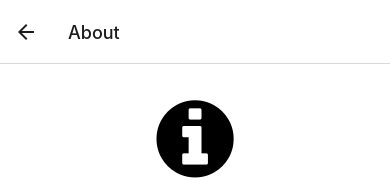
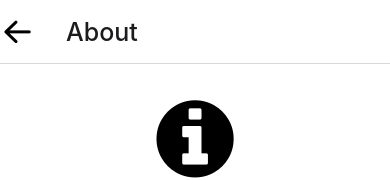
Before and after one commit to WildPastry/JustForToday, a React Native app: screen /About in a window 390 px wide. Shown: the top 180 px of the page. Built offline with nearby package versions, Linux system fonts and the light colour scheme; what expo-linking would draw is missing.

Commit message:
Adding icon margin

```diff
--- a/app/constants/Control.ts
+++ b/app/constants/Control.ts
@@ -2,6 +2,7 @@ export default {
   small: {
     subTitle: { fontSize: 20 },
     icon: 25,
+    iconMargin: 10,
     displayIcon: 60,
     tab: 70,
     tabLabel: 15,
@@ -17,6 +18,7 @@ export default {
   medium: {
     subTitle: { fontSize: 27 },
     icon: 35,
+    iconMargin: 15,
     displayIcon: 90,
     tab: 90,
     tabLabel: 17,
@@ -32,6 +34,7 @@ export default {
   large: {
     subTitle: { fontSize: 40 },
     icon: 45,
+    iconMargin: 20,
     displayIcon: 130,
     tab: 110,
     tabLabel: 20,
--- a/app/navigation/index.tsx
+++ b/app/navigation/index.tsx
@@ -1,15 +1,16 @@
 import * as React from 'react';
+import {
+  AntDesign,
+  FontAwesome,
+  FontAwesome5,
+  MaterialCommunityIcons
+} from '@expo/vector-icons';
 import { ColorSchemeName, Pressable } from 'react-native';
 import {
   DarkTheme,
   DefaultTheme,
   NavigationContainer
 } from '@react-navigation/native';
-import {
-  FontAwesome,
-  FontAwesome5,
-  MaterialCommunityIcons
-} from '@expo/vector-icons';
 import {
   RootStackParamList,
   RootTabParamList,
@@ -47,6 +48,11 @@ export default function Navigation({
 const Stack = createNativeStackNavigator<RootStackParamList>();
 
 function RootNavigator() {
+  // Colour settings
+  const colorScheme: NonNullable<ColorSchemeName> = useColorScheme();
+  // Font settings
+  const deviceSize: IDeviceSize[keyof IDeviceSize] = getDeviceSize();
+
   return (
     <Stack.Navigator>
       <Stack.Screen
@@ -60,7 +66,29 @@ function RootNavigator() {
         options={{ title: 'Oops!' }}
       />
       <Stack.Group screenOptions={{ presentation: 'modal' }}>
-        <Stack.Screen name='About' component={About} />
+        <Stack.Screen
+          name='About'
+          component={About}
+          options={({ navigation }) => ({
+            headerTitleStyle: {
+              fontSize: Control[deviceSize].tabHeading
+            },
+            headerLeft: () => (
+              <Pressable
+                onPress={() => navigation.goBack()}
+                style={({ pressed }) => ({
+                  opacity: pressed ? 0.5 : 1
+                })}>
+                <AntDesign
+                  name='arrowleft'
+                  size={Control[deviceSize].icon}
+                  color={Colours[colorScheme].icon}
+                  style={{ marginRight: Control[deviceSize].iconMargin }}
+                />
+              </Pressable>
+            )
+          })}
+        />
       </Stack.Group>
     </Stack.Navigator>
   );
--- a/app/screens/Home.tsx
+++ b/app/screens/Home.tsx
@@ -91,7 +91,7 @@ const Home: React.FC = (): JSX.Element => {
         <View style={styles.logoContainer}>
           {/* Logo */}
           <FontAwesome5
-            style={styles.icon}
+            style={{ marginRight: Control[deviceSize].iconMargin }}
             name='chair'
             size={Control[deviceSize].icon}
             color={Colours[colorScheme].icon}
@@ -142,11 +142,7 @@ const styles = StyleSheet.create({
     justifyContent: 'center'
   },
   titleContainer: {
-    flexDirection: 'row',
-    marginLeft: 10
-  },
-  icon: {
-    textAlign: 'center'
+    flexDirection: 'row'
   },
   calendarIconContainer: {
     alignItems: 'flex-end'
--- a/app/screens/Steps.tsx
+++ b/app/screens/Steps.tsx
@@ -40,15 +40,13 @@ const Steps: React.FC = (): JSX.Element => {
       <View style={styles.logoContainer}>
         {/* Logo */}
         <MaterialCommunityIcons
-          style={styles.icon}
+          style={[styles.icon, { marginRight: Control[deviceSize].iconMargin }]}
           name='stairs'
           size={Control[deviceSize].icon}
           color={Colours[colorScheme].text}
         />
         {/* Title */}
-        <FontDisplay style={[styles.title, Control[deviceSize].title]}>
-          Steps
-        </FontDisplay>
+        <FontDisplay style={Control[deviceSize].title}>Steps</FontDisplay>
       </View>
       {/* Divider */}
       <View
@@ -71,9 +69,6 @@ const styles = StyleSheet.create({
     justifyContent: 'center',
     marginTop: 10
   },
-  title: {
-    marginLeft: 10
-  },
   icon: {
     textAlign: 'center'
   },
--- a/app/screens/Traditions.tsx
+++ b/app/screens/Traditions.tsx
@@ -50,11 +50,10 @@ const Traditions: React.FC = (): JSX.Element => {
           name='book'
           size={Control[deviceSize].icon}
           color={Colours[colorScheme].icon}
+          style={{ marginRight: Control[deviceSize].iconMargin }}
         />
         {/* Title */}
-        <FontDisplay style={[styles.title, Control[deviceSize].title]}>
-          Traditions
-        </FontDisplay>
+        <FontDisplay style={Control[deviceSize].title}>Traditions</FontDisplay>
       </View>
       {/* Divider */}
       <View
@@ -127,9 +126,6 @@ const styles = StyleSheet.create({
     gap: 20,
     marginVertical: 20
   },
-  title: {
-    marginLeft: 10
-  },
   text: {
     textAlign: 'center'
   },
```
